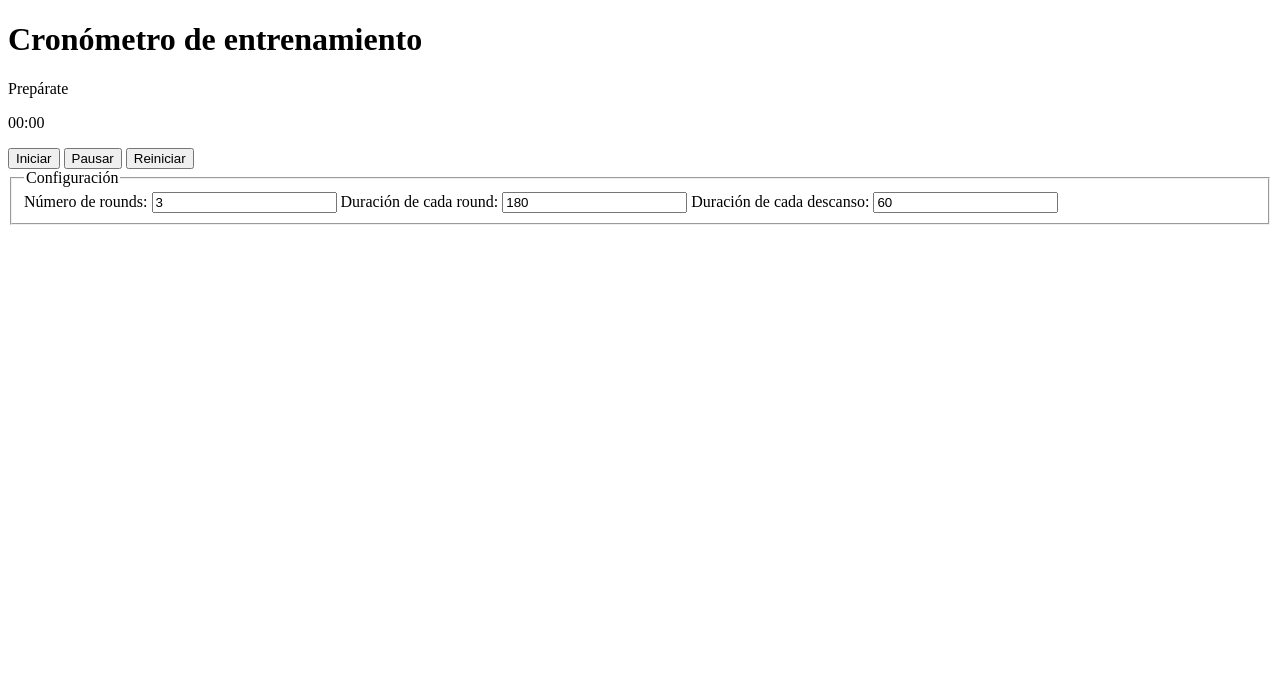
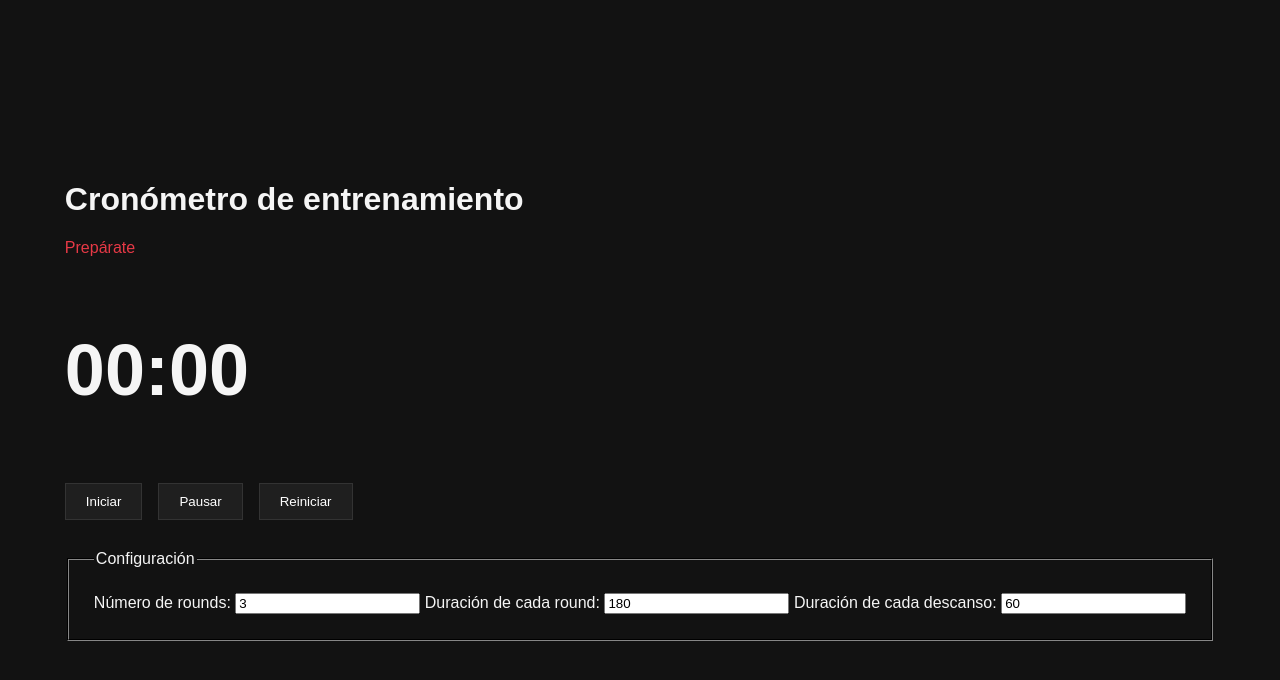
Before and after one commit to FabiGlez00/cronometro-combate, a plain HTML site: page index.html in a window 1280 px wide. Drawn offline with Linux system fonts and the light colour scheme.

Commit message:
estilos base y paleta oscura

```diff
--- a/index.html
+++ b/index.html
@@ -11,7 +11,7 @@
       <h1>Cronómetro de entrenamiento</h1>
       <p id="fase">Prepárate</p>
       <p id="display-tiempo">00:00</p>
-      <div>
+      <div class="controles">
         <button id="btn-iniciar" type="button">Iniciar</button>
         <button id="btn-pausar" type="button">Pausar</button>
         <button id="btn-reiniciar" type="button">Reiniciar</button>
--- a/styles.css
+++ b/styles.css
@@ -0,0 +1,43 @@
+* {
+    box-sizing: border-box;
+}
+
+body {
+    margin: 0;
+    min-height: 100vh;
+    display: flex;
+    justify-content: center;
+    align-items: center;
+    background-color: #121212;
+    color: #f5f5f5;
+    font-family: sans-serif;
+}
+
+.controles {
+    display: flex;
+    gap: 16px;
+}
+
+#display-tiempo {
+    font-size: 72px;
+    font-weight: bold;
+    font-variant-numeric: tabular-nums;
+}
+
+#fase {
+    color: #e63946;
+}
+
+.controles button {
+    background-color: #1f1f1f;
+    color: white;
+    border: 1px solid #333;
+    padding: 10px 20px;
+    cursor: pointer;
+}
+
+fieldset {
+    border-color: #333;
+    padding: 25px;
+    margin-top: 30px;
+}
```
